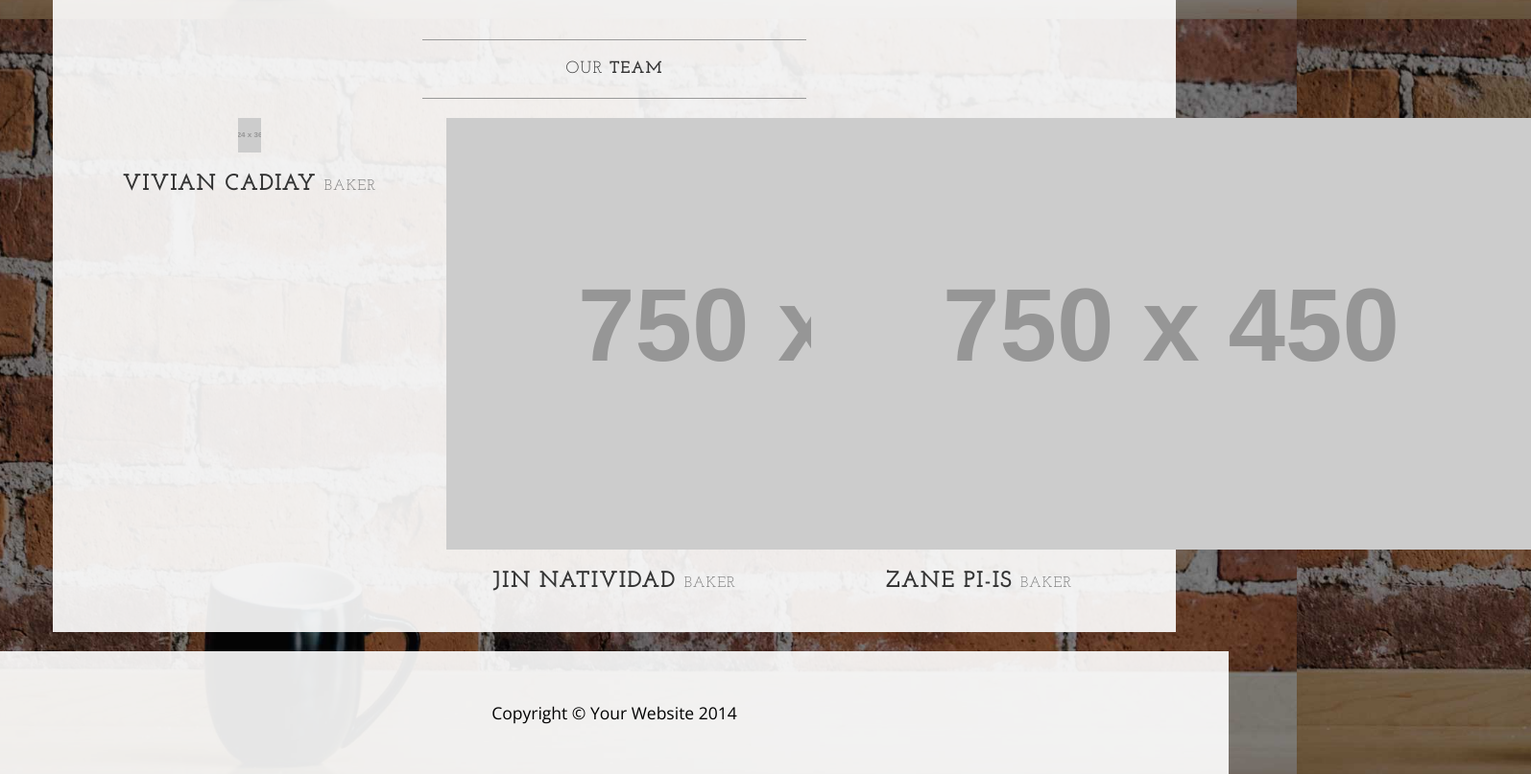
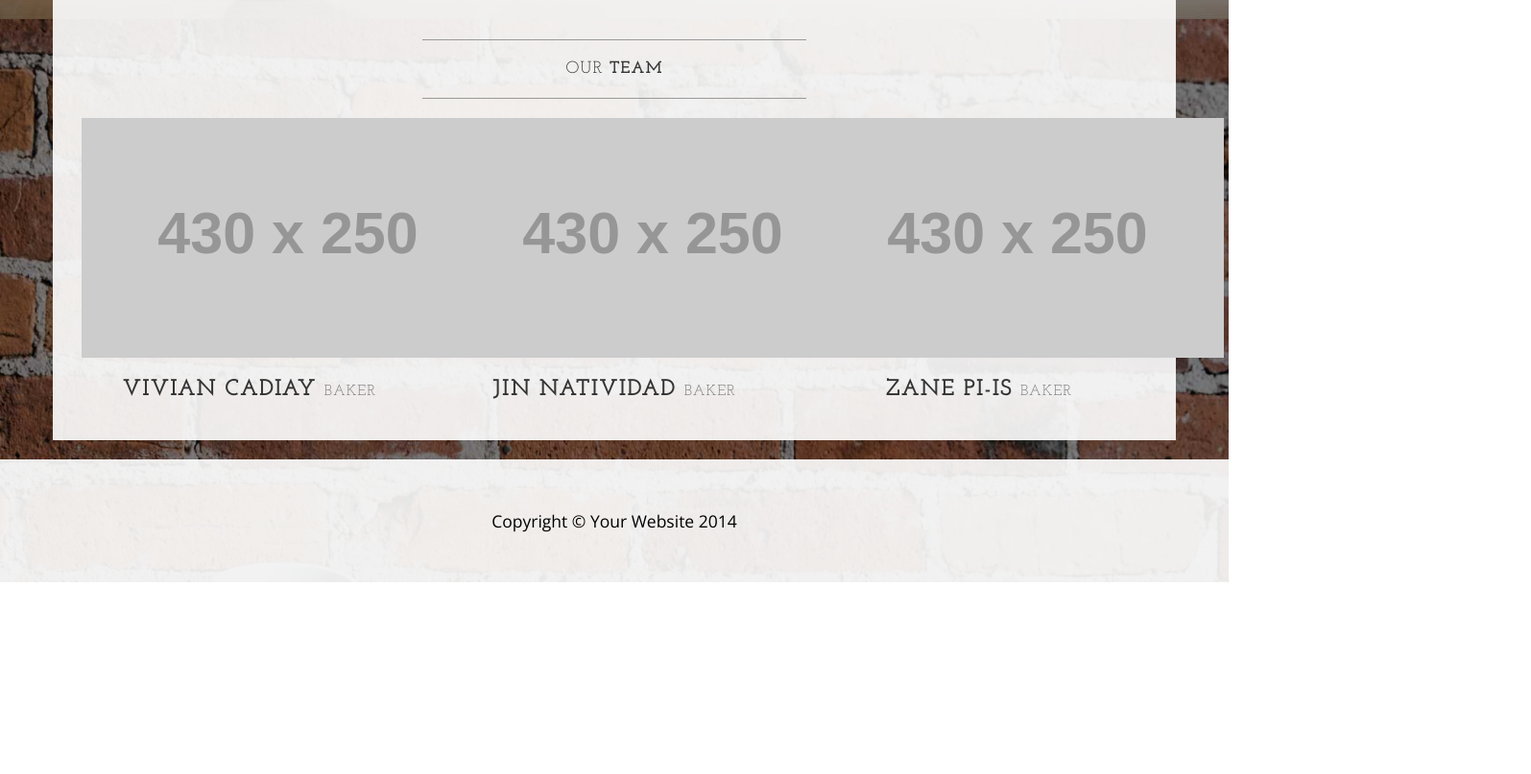
Before and after one commit to jhennatividad/Cake.github.io, a plain HTML site: page about.html in a window 1280 px wide. Shown: the part 780-1587 px from the top of the page at 96% size, 1595 px wide, since content can reach past the window. After the commit the page ends 1387 px from the top, so only its background shows below. Drawn offline with nearby package versions, Linux system fonts and the light colour scheme; placeholder pictures from the web are drawn by us.

Commit message:
Update about.html

```diff
--- a/about.html
+++ b/about.html
@@ -104,19 +104,19 @@
                     <hr>
                 </div>
                 <div class="col-sm-4 text-center">
-                    <img class="http://assets.merriam-webster.com/mw/images/gallery/gal-wap-slideshow-slide/top-10-authorisms-meme-759@1x.jpg" src="http://placehold.it/24x36" alt="">
+                    <img class="http://assets.merriam-webster.com/mw/images/gallery/gal-wap-slideshow-slide/top-10-authorisms-meme-759@1x.jpg" src="http://placehold.it/430x250" alt="">
                     <h3>Vivian Cadiay
                         <small>Baker</small>
                     </h3>
                 </div>
                 <div class="col-sm-4 text-center">
-                    <img class="https://encrypted-tbn1.gstatic.com/images?q=tbn:ANd9GcQtKv1OTky3BbG1X2TfImEnI9jJVTBQKluFYUrGhq84yVHAm1qc" src="http://placehold.it/750x450" alt="">
+                    <img class="https://encrypted-tbn1.gstatic.com/images?q=tbn:ANd9GcQtKv1OTky3BbG1X2TfImEnI9jJVTBQKluFYUrGhq84yVHAm1qc" src="http://placehold.it/430x250" alt="">
                     <h3>Jin Natividad
                         <small>Baker</small>
                     </h3>
                 </div>
                 <div class="col-sm-4 text-center">
-                    <img class="https://encrypted-tbn2.gstatic.com/images?q=tbn:ANd9GcTJ25M3SCasdjc7PpnunN4QkTIFMWUrjR-4OHeOSmDZimfXtAYF" src="http://placehold.it/750x450" alt="">
+                    <img class="https://encrypted-tbn2.gstatic.com/images?q=tbn:ANd9GcTJ25M3SCasdjc7PpnunN4QkTIFMWUrjR-4OHeOSmDZimfXtAYF" src="http://placehold.it/430x250" alt="">
                     <h3>Zane Pi-is
                         <small>Baker</small>
                     </h3>
```
